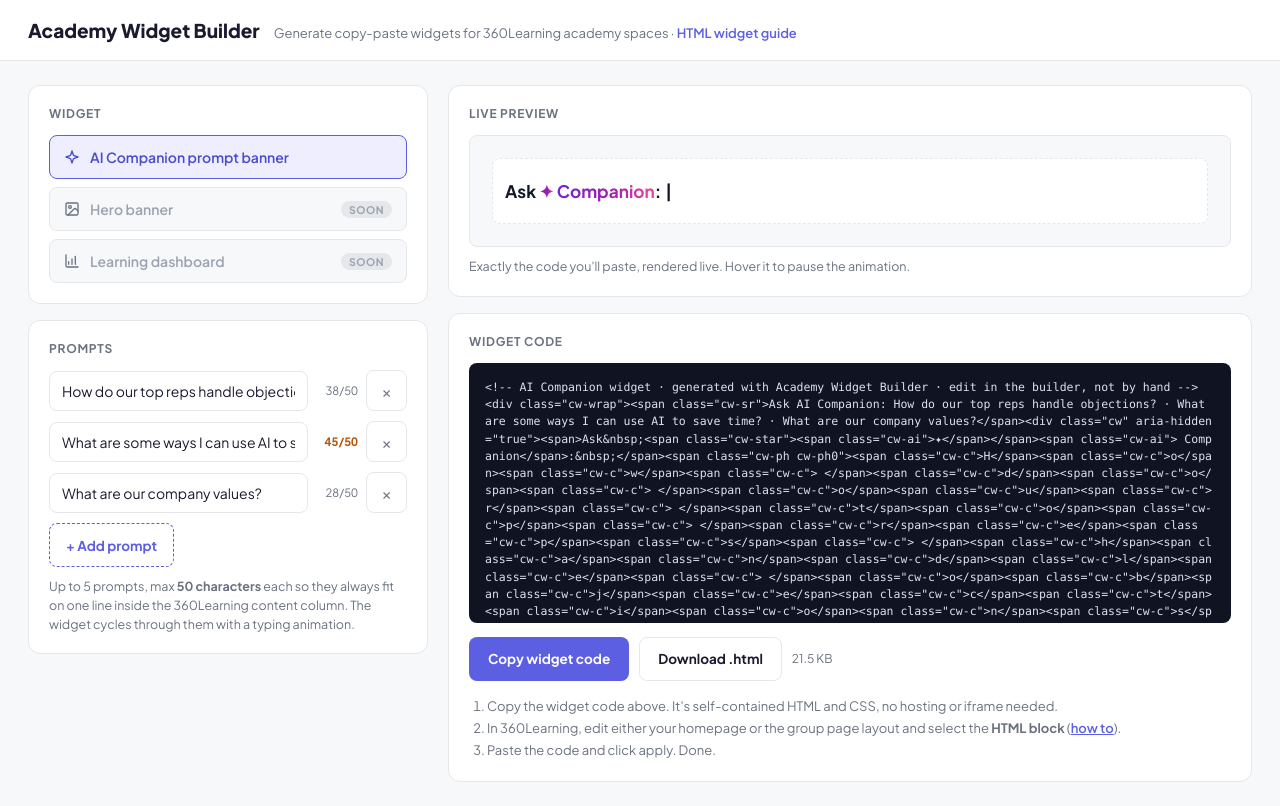
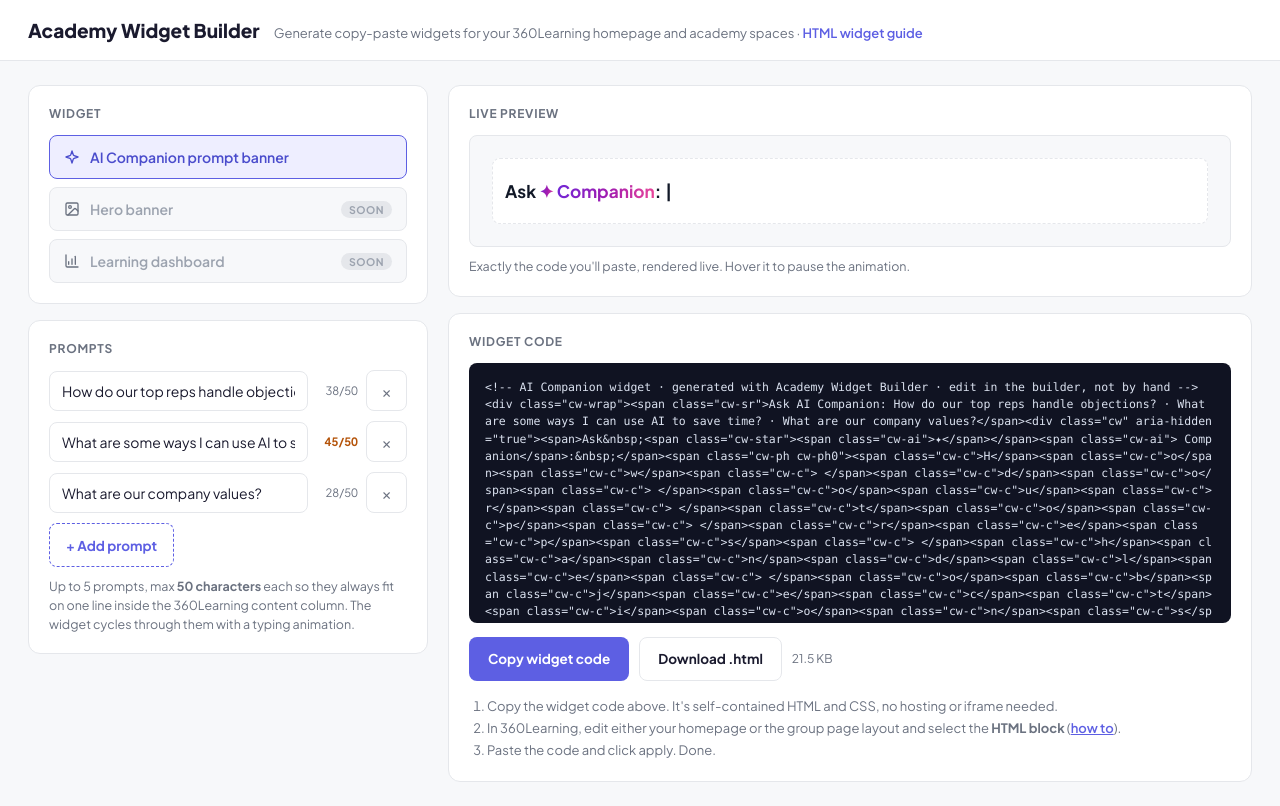
Before and after one commit to leeeccles/Academy-Widget-Builder, a plain HTML site: page index.html in a window 1280 px wide. Drawn offline with Linux system fonts and the light colour scheme.

Commit message:
Update widget description for clarity

```diff
--- a/index.html
+++ b/index.html
@@ -183,7 +183,7 @@
 <body>
 <header>
   <h1>Academy Widget Builder</h1>
-  <p>Generate copy-paste widgets for 360Learning academy spaces &middot; <a href="https://support.360learning.com/hc/en-us/articles/38078313603092-Configure-an-HTML-widget" target="_blank" rel="noopener">HTML widget guide</a></p>
+  <p>Generate copy-paste widgets for your 360Learning homepage and academy spaces &middot; <a href="https://support.360learning.com/hc/en-us/articles/38078313603092-Configure-an-HTML-widget" target="_blank" rel="noopener">HTML widget guide</a></p>
 </header>
 
 <div class="layout">
```
